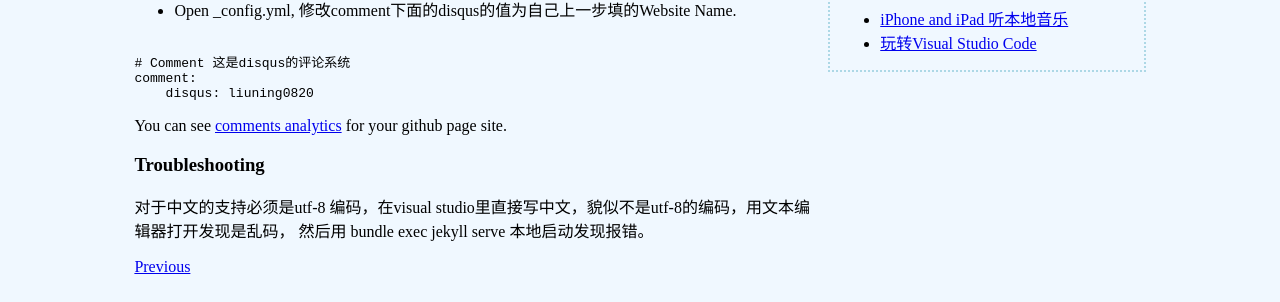
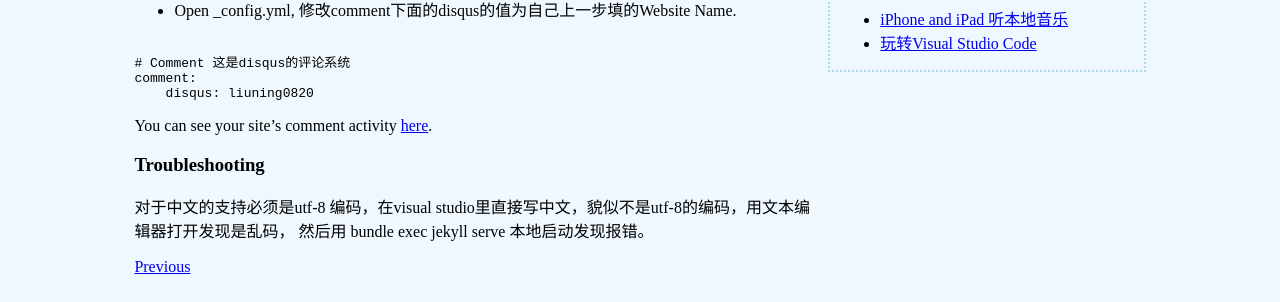
Before and after one commit to liuning0820/liuning0820.github.io, a Jekyll site: the page built from _posts/2017-07-07-github-pages-as-blog.md, in a window 1280 px wide. Shown: the part 1300-1602 px from the top of the page. Built offline with Jekyll 4.4.1, drawn with Linux system fonts in a browser that asks for light colours; comment, search, counter and statistics services are not loaded.

Commit message:
squash change

````diff
--- a/_posts/2017-07-07-github-pages-as-blog.md
+++ b/_posts/2017-07-07-github-pages-as-blog.md
@@ -51,7 +51,7 @@ comment:
     disqus: liuning0820
 ```
 
-You can see [comments analytics](https://liuning0820.disqus.com/admin/analytics/comments) for your github page site.
+You can see your site's comment activity [here](https://liuning0820.disqus.com/admin/analytics/comments).
 
 ### Troubleshooting
 
````
Also changed, not shown: 1 other file.
